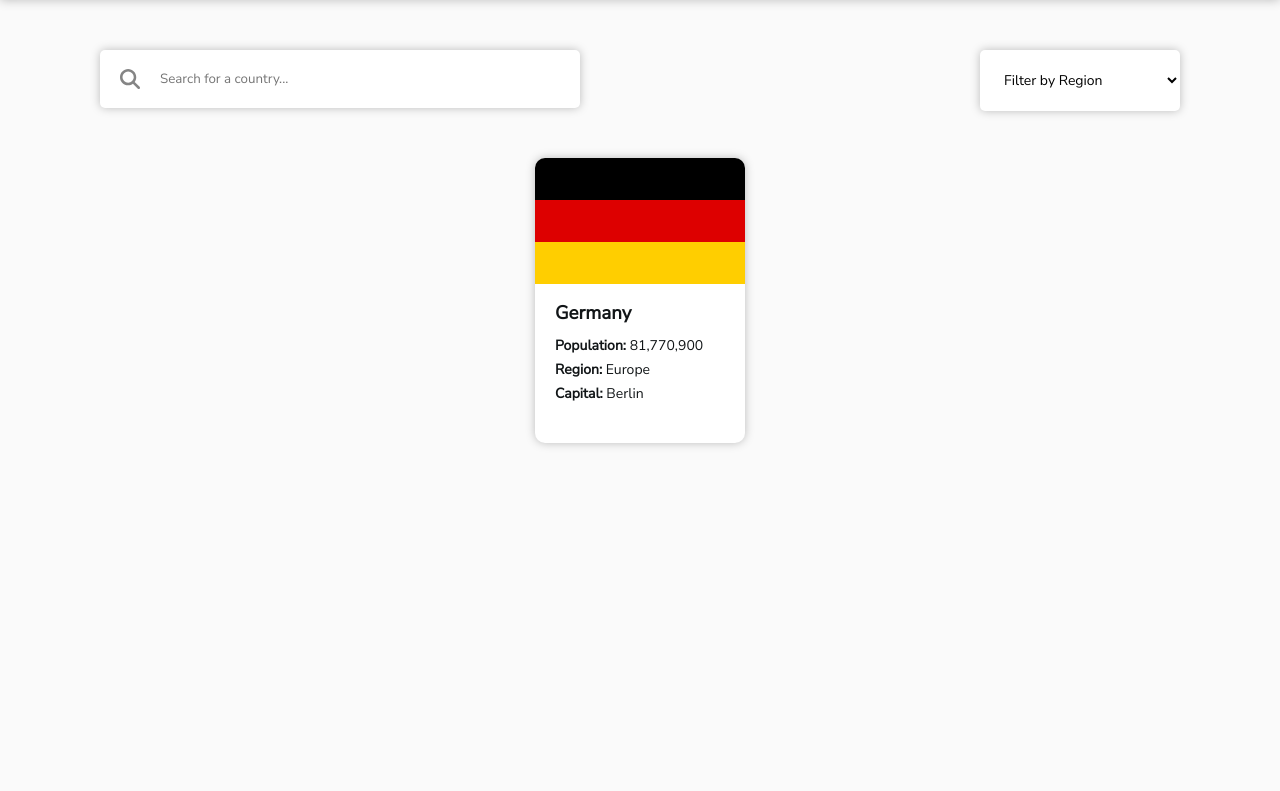
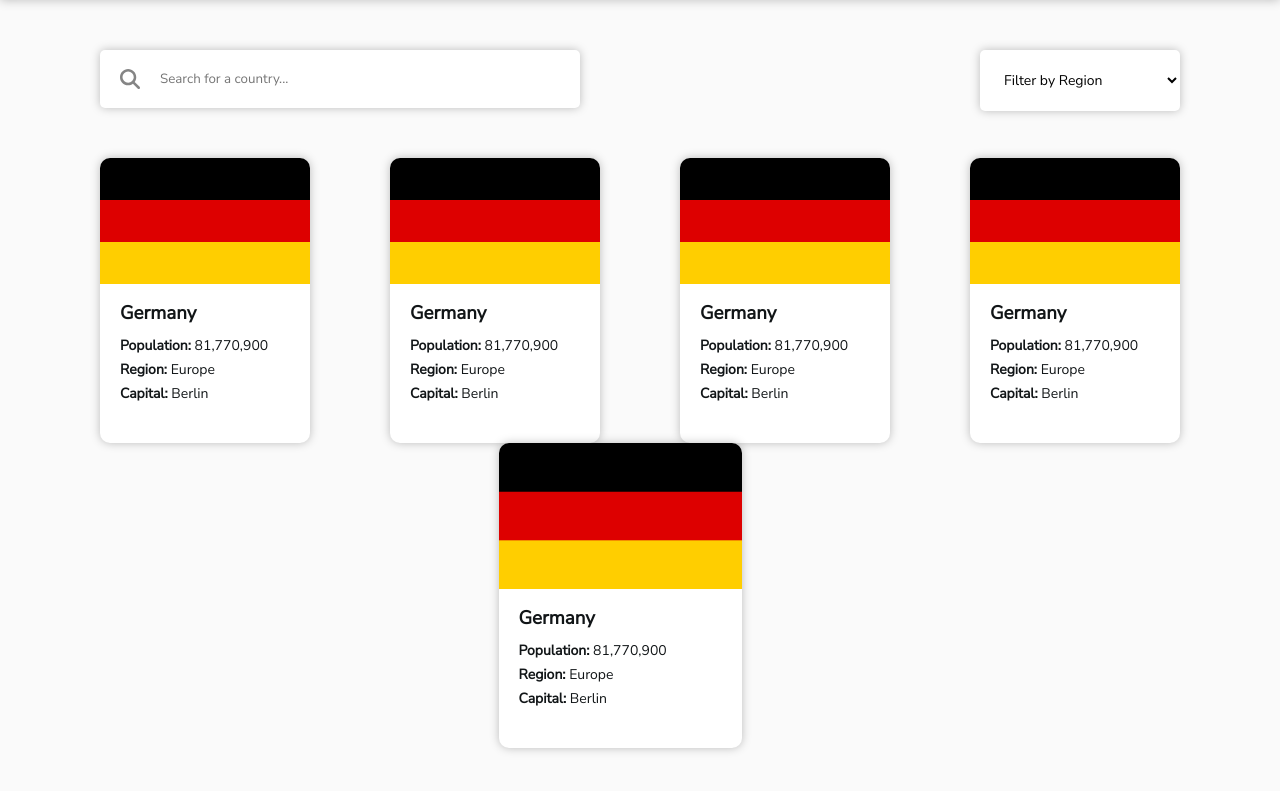
Before and after one commit to Mikael-Kolehmainen/frontend-mentor-countries-api, a PHP site: page / in a window 1280 px wide. Shown: the part 85-876 px from the top of the page. Run offline with PHP 8.4, Linux system fonts and the light colour scheme; data that the repository does not hold is empty.

Commit message:
Front-end for cards

```diff
--- a/src/public_site/controller/CardsController.php
+++ b/src/public_site/controller/CardsController.php
@@ -15,6 +15,34 @@ class CardsController
           <p><b>Region:</b> Europe</p>
           <p><b>Capital:</b> Berlin</p>
         </div>
+        <div class='card'>
+          <img src='src/public_site/media/cardPlaceholder.webp' alt='country flag' />
+          <h3>Germany</h3>
+          <p><b>Population:</b> 81,770,900</p>
+          <p><b>Region:</b> Europe</p>
+          <p><b>Capital:</b> Berlin</p>
+        </div>
+        <div class='card'>
+          <img src='src/public_site/media/cardPlaceholder.webp' alt='country flag' />
+          <h3>Germany</h3>
+          <p><b>Population:</b> 81,770,900</p>
+          <p><b>Region:</b> Europe</p>
+          <p><b>Capital:</b> Berlin</p>
+        </div>
+        <div class='card'>
+          <img src='src/public_site/media/cardPlaceholder.webp' alt='country flag' />
+          <h3>Germany</h3>
+          <p><b>Population:</b> 81,770,900</p>
+          <p><b>Region:</b> Europe</p>
+          <p><b>Capital:</b> Berlin</p>
+        </div>
+        <div class='card'>
+          <img src='src/public_site/media/cardPlaceholder.webp' alt='country flag' />
+          <h3>Germany</h3>
+          <p><b>Population:</b> 81,770,900</p>
+          <p><b>Region:</b> Europe</p>
+          <p><b>Capital:</b> Berlin</p>
+        </div>
       </div>
     ";
   }
--- a/src/public_site/styles/css/main.css
+++ b/src/public_site/styles/css/main.css
@@ -47,16 +47,21 @@
           padding: 10px 0 10px 0; }
 
 .cards {
-  margin: 50px 9% 0 9%;
+  margin: 50px 100px 0 100px;
   display: flex;
   flex-wrap: wrap;
   justify-content: space-around; }
   .cards .card {
-    width: 20%;
+    flex: 1 0 17.5%;
+    max-width: 22.5%;
     background-color: white;
     box-shadow: 0px 0px 10px rgba(0, 0, 0, 0.25);
     padding: 0 0 35px 0;
     border-radius: 10px; }
+    .cards .card:not(:first-child):not(:nth-child(5n)) {
+      margin-left: 40px; }
+    .cards .card:not(:nth-child(4n)) {
+      margin-right: 40px; }
     .cards .card img {
       width: 100%;
       border-radius: 10px 10px 0 0; }
--- a/src/public_site/styles/sass/components/_cards.scss
+++ b/src/public_site/styles/sass/components/_cards.scss
@@ -1,16 +1,23 @@
 .cards {
-  margin: 50px 9% 0 9%;
+  margin: 50px 100px 0 100px;
   display: flex;
   flex-wrap: wrap;
   justify-content: space-around;
 
   .card {
-    width: 20%;
+    flex: 1 0 17.5%;
+    max-width: 22.5%;
     background-color: $white;
     box-shadow: $shadow;
     padding: 0 0 35px 0;
     border-radius: 10px;
 
+    &:not(:first-child):not(:nth-child(5n)) {
+      margin-left: 40px;
+    }
+    &:not(:nth-child(4n)) {
+      margin-right: 40px;
+    }
     img {
       width: 100%;
       border-radius: 10px 10px 0 0;
```
